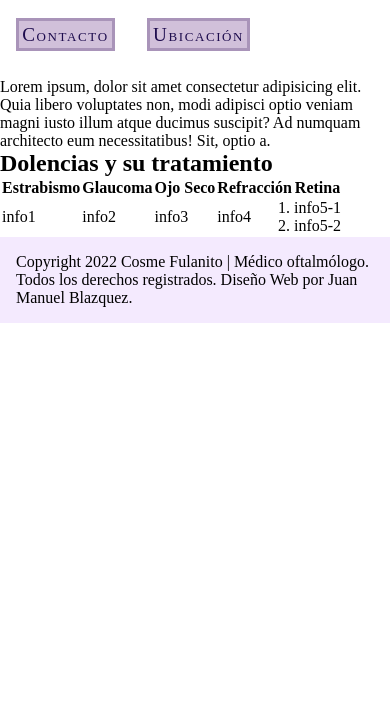
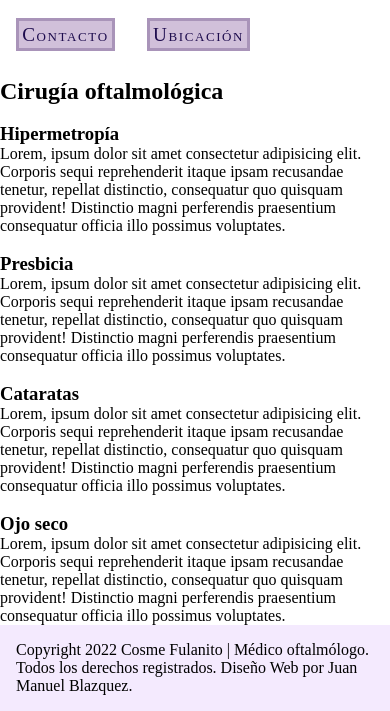
Before and after one commit to JMB-94/JMB-coderhouse, a plain HTML site: page views/oftalmologia.html in a window 390 px wide. Shown: the part 166-877 px from the top of the page. Before the commit the page ends 844 px from the top, so only its background shows below. Drawn offline with Linux system fonts and the light colour scheme; a web font is replaced by a local one.

Commit message:
mobile-first

```diff
--- a/views/oftalmologia.html
+++ b/views/oftalmologia.html
@@ -39,41 +39,50 @@
       </p>
     </header>
     <main>
-      <p>
-        Lorem ipsum, dolor sit amet consectetur adipisicing elit. Quia libero
-        voluptates non, modi adipisci optio veniam magni iusto illum atque
-        ducimus suscipit? Ad numquam architecto eum necessitatibus! Sit, optio
-        a.
-      </p>
-      <!-- Tabla 1-->
-      <section>
-        <table>
-          <h2>Dolencias y su tratamiento</h2>
-          <tr>
-            <th>Estrabismo</th>
-            <th>Glaucoma</th>
-            <th>Ojo Seco</th>
-            <th>Refracción</th>
-            <th>Retina</th>
-          </tr>
-          <tr>
-            <td>info1</td>
-            <td>info2</td>
-            <td>info3</td>
-            <td>info4</td>
-            <td>
-              <ol>
-              <li>
-                info5-1
-              </li>
-              <li>
-                info5-2
-              </li>
-            </ol>
-          </td>
-          </tr>
-        </table>
-      </section>
+      <h2>Cirugía oftalmológica</h2>
+        <!-- CARDS informativas -->
+
+        <section id= "cards" class="cards">
+          <article>
+            <picture>
+              <img src="" alt="">
+            </picture>
+            <div>
+              <h3> Hipermetropía</h3>
+              <p>Lorem, ipsum dolor sit amet consectetur adipisicing elit. Corporis sequi reprehenderit itaque ipsam recusandae tenetur, repellat distinctio, consequatur quo quisquam provident! Distinctio magni perferendis praesentium consequatur officia illo possimus voluptates.</p>
+            </div>
+          </article>
+
+          <article>
+            <picture>
+              <img src="" alt="">
+            </picture>
+            <div>
+              <h3> Presbicia</h3>
+              <p>Lorem, ipsum dolor sit amet consectetur adipisicing elit. Corporis sequi reprehenderit itaque ipsam recusandae tenetur, repellat distinctio, consequatur quo quisquam provident! Distinctio magni perferendis praesentium consequatur officia illo possimus voluptates.</p>
+            </div>
+          </article>
+
+          <article>
+            <picture>
+              <img src="" alt="">
+            </picture>
+            <div>
+              <h3> Cataratas</h3>
+              <p>Lorem, ipsum dolor sit amet consectetur adipisicing elit. Corporis sequi reprehenderit itaque ipsam recusandae tenetur, repellat distinctio, consequatur quo quisquam provident! Distinctio magni perferendis praesentium consequatur officia illo possimus voluptates.</p>
+            </div>
+          </article>
+
+          <article>
+            <picture>
+              <img src="" alt="">
+            </picture>
+            <div>
+              <h3> Ojo seco</h3>
+              <p>Lorem, ipsum dolor sit amet consectetur adipisicing elit. Corporis sequi reprehenderit itaque ipsam recusandae tenetur, repellat distinctio, consequatur quo quisquam provident! Distinctio magni perferendis praesentium consequatur officia illo possimus voluptates.</p>
+            </div>
+          </article>
+        </section>
     </main>
     <footer id="abajo" class="footer">
       <p class="footer_ref">
```
Also changed, not shown: index.html (+9 -7 lines), views/noticias.html (+4 -6 lines).
